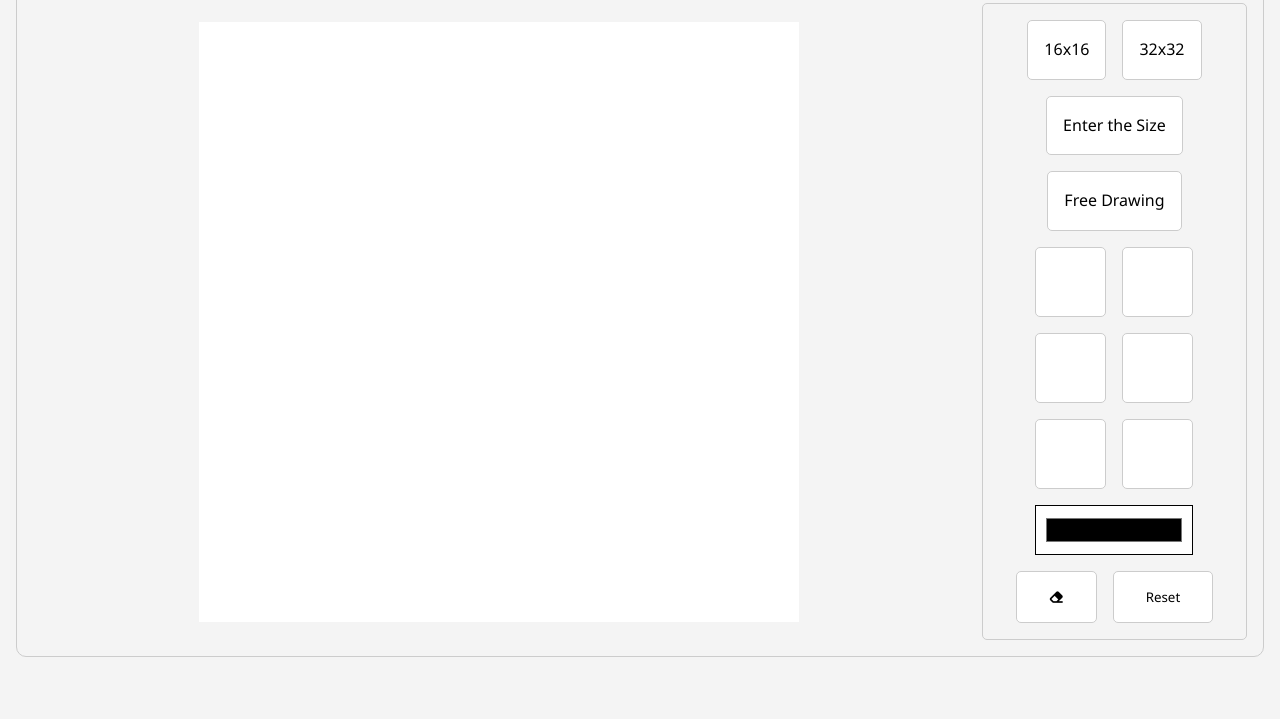
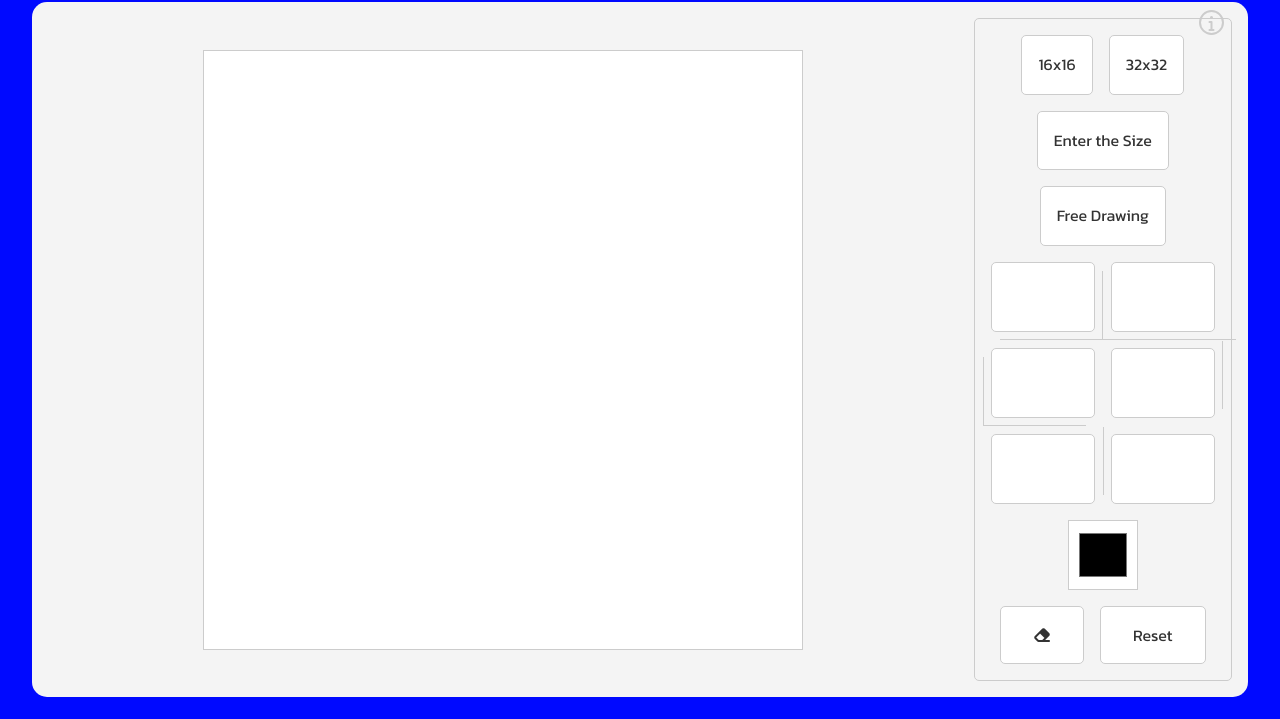
Before and after one commit to Delfiald/odin-etch-a-sketch, a plain HTML site: page index.html in a window 1280 px wide. Shown: the part 81-800 px from the top of the page. Drawn offline with Linux system fonts and the light colour scheme.

Commit message:
Fixing Some styling
-free draw drawer size now depends on width size
-adding info button (but not work for now)
-also tweak some styles (not sure is it good)

```diff
--- a/css/style.css
+++ b/css/style.css
@@ -1,3 +1,10 @@
+@import url('https://fonts.googleapis.com/css2?family=Kanit:ital,wght@0,100;0,200;0,300;0,400;0,500;0,600;0,700;0,800;0,900;1,100;1,200;1,300;1,400;1,500;1,600;1,700;1,800;1,900&display=swap');
+
+:root {
+  --primary-color: #0009ff;
+  --secondary-color: #fff;
+}
+
 * {
   margin: 0;
   padding: 0;
@@ -5,15 +12,18 @@
 }
 
 body {
-  font-family: 'Segoe UI', Tahoma, Geneva, Verdana, sans-serif;
+  font-family: 'Kanit', sans-serif;
   line-height: 1.6;
   overflow: hidden;
+  color: #fff;
 }
 
 .btn {
   font-family: inherit;
   font-weight: normal;
   cursor: pointer;
+  color: #333;
+  border: 1px solid #ccc;
 }
 
 .btn:hover {
@@ -21,15 +31,28 @@ body {
 }
 
 #container {
+  text-align: center;
+  padding: 1rem;
   width: 100vw;
   height: 100vh;
-  background: #f4f4f4;
+  background: var(--primary-color);
+}
+
+.hero {
+  display: flex;
+  align-items: center;
+  justify-content: center;
+}
+
+.hero .title {
+  flex: 1;
 }
 
 .main-container {
-  border: 1px solid #ccc;
+  position: relative;
+  background: #f4f4f4;
   margin: 1rem;
-  border-radius: 10px;
+  border-radius: 15px;
   padding: 1rem;
   display: flex;
   align-items: center;
@@ -37,7 +60,28 @@ body {
   gap: 1rem;
 }
 
+.info {
+  position: absolute;
+  margin: .5rem;
+  width: 25px;
+  height: 25px;
+  display: flex;
+  align-items: center;
+  justify-content: center;
+  border: 2px solid #ccc;
+  border-radius: 50%;
+  color: #ccc;
+  top: 0;
+  right: 1rem;
+}
+
+.info:hover {
+  color: #333;
+  border-color: #333;
+}
+
 .drawer-container {
+  padding: 1rem;
   flex: 1 1 75%;
   max-width: 1100px;
   height: 75vh;
@@ -55,6 +99,7 @@ body {
   align-items: center;
   justify-content: center;
   flex-wrap: wrap;
+  border: 1px solid #ccc;
 }
 
 #drawer > div {
@@ -73,6 +118,9 @@ body {
   align-items: center;
   justify-content: center;
   flex-wrap: wrap;
+}
+
+#options .option-wrapper {
   border: 1px solid #ccc;
   padding: 0 1rem;
   border-radius: 5px;
@@ -88,9 +136,8 @@ body {
 }
 
 #options .size > .btn {
-  border: 1px solid #ccc;
   padding: 1rem;
-  background: #fff;
+  background: var(--secondary-color);
   border-radius: 5px;
 }
 
@@ -103,17 +150,62 @@ body {
 }
 
 #options .colors > div {
-  flex: 1 1 50px;
+  position: relative;
+  flex: 1 1 70px;
   height: 70px;
-  border: 1px solid #ccc;
   border-radius: 5px;
   background: #fff;
+  padding: .5rem;
+}
+
+#options .colors > div::before {
+  content: '';
+  position: absolute;
+  width: 100%;
+  height: 100%;
+}
+
+#options .colors > div.left-top::before {
+  left: .5rem;
+  border-bottom: 1px solid #ccc;
+  border-right: 1px solid #ccc;
+}
+
+#options .colors > div.right-top::before {
+  right: .5rem;
+  border-bottom: 1px solid #ccc;
+  border-left: 1px solid #ccc;
+}
+
+#options .colors > div.left-bottom::before {
+  top: -.5rem;
+  left: .5rem;
+  border-right: 1px solid #ccc;
+}
+
+#options .colors > div.right-bottom::before {
+  top: -.5rem;
+  right: .5rem;
+  border-left: 1px solid #ccc;
+}
+
+#options .colors > div.center::before {
+  left: -10%;
+  padding: 0 1rem;
+  border-bottom: 1px solid #ccc;
+}
+
+#options .colors > div .background {
+  width: 100%;
+  height: 100%;
+  background: #fff;
+  border-radius: 5px;
 }
 
 #options .colors > input {
-  flex: 1 1 100%;
+  flex-basis: 70px;
+  height: 70px;
   padding: .5rem;
-  height: 50px;
   background-color: #fff;
 }
 
@@ -129,5 +221,7 @@ body {
   border: 1px solid #ccc;
   padding: 1rem 2rem;
   border-radius: 5px;
+  color: #333;
   background: #fff;
+  font-size: 1em;
 }
--- a/index.html
+++ b/index.html
@@ -9,16 +9,22 @@
 </head>
 <body>
   <div id="container">
-    <header>
+    <header class="hero">
+      <div class="title">
         <h1>Odin Etch & Sketch</h1>
+      </div>
     </header>
     <main>
       <div class="main-container">
+        <div class="info btn">
+          <i class="fas fa-info"></i>
+        </div>
         <div class="drawer-container">
           <div id="drawer">
           </div>
         </div>
         <aside id="options">
+          <div class="option-wrapper">
             <div class="size">
               <div id="x-16" class="btn">16x16</div>
               <div id="x-32" class="btn">32x32</div>
@@ -26,17 +32,30 @@
               <div id="free-drawing" class="btn">Free Drawing</div>
             </div>
             <div class="colors">
-            <div class="btn"></div>
-            <div class="btn"></div>
-            <div class="btn"></div>
-            <div class="btn"></div>
-            <div class="btn"></div>
-            <div class="btn"></div>
+              <div class="btn left-top">
+                <div class="background"></div>
+              </div>
+              <div class="btn center">
+                <div class="background"></div>
+              </div>
+              <div class="btn right-top">
+                <div class="background"></div>
+              </div>
+              <div class="btn left-bottom">
+                <div class="background"></div>
+              </div>
+              <div class="btn">
+                <div class="background"></div>
+              </div>
+              <div class="btn right-bottom">
+                <div class="background"></div>
+              </div>
               <input class="btn" type="color">
             </div>
             <div class="eraser">
               <button class="btn"><i class="fas fa-eraser"></i></button>
               <button class="btn">Reset</button>
+            </div>
           </div>
         </aside>
       </div>
--- a/js/script.js
+++ b/js/script.js
@@ -7,11 +7,14 @@ const freeDrawing = document.querySelector('#free-drawing');
 const boxes = [];
 
 const setDrawer = (drawerSize) => {
+  const containerHeight = drawer.clientHeight;
+
+  drawer.innerHTML = '';
   for(let x = 0; x < drawerSize; x++){
     for(let y = 0; y < drawerSize; y++){
       boxes[y] = document.createElement('div');
       boxes[y].style.flex = `1 1 ${100/drawerSize}%`;
-      boxes[y].style.width = `${75/drawerSize}vh`;
+      boxes[y].style.width = `${containerHeight/drawerSize}px`;
       drawer.append(boxes[y]);
     }
   }
@@ -20,32 +23,31 @@ const setDrawer = (drawerSize) => {
 setDrawer(16);
 
 size16.addEventListener('click', (e) => {
-  drawer.innerHTML = '';
   setDrawer(16);
 })
 
 size32.addEventListener('click', (e) => {
-  drawer.innerHTML = '';
   setDrawer(32);
 })
 
 sizeX.addEventListener('click', (e) => {
-  drawer.innerHTML = '';
   setDrawer(prompt('Set Size (Max 100)'));
 })
 
 freeDrawing.addEventListener('click', (e) => {
+  const containerWidth = drawer.parentElement.clientWidth;
+  const containerHeight = drawer.clientHeight;
   drawer.innerHTML = '';
-  const containerHeight = drawer.clientHeight;
-  const boxSize = 5;
+  const boxSize = 5.005;
 
-  const numberOfColumns = Math.floor(1100 / boxSize);
+  const numberOfColumns = Math.floor(containerWidth / boxSize);
   const numberOfRows = Math.floor(containerHeight / boxSize);
   const totalBoxes = numberOfColumns * numberOfRows;
-  console.log(totalBoxes);
 
-  for (let i = 0; i < totalBoxes; i++) {
-    const box = document.createElement('div');
-    drawer.appendChild(box);
+  for (let i = 0; i < numberOfColumns; i++) {
+    for (let j = 0; j < numberOfRows; j++) {
+      const box = document.createElement('div');
+      drawer.appendChild(box);
+    }
   }
 })
```
Lines whose indentation alone changed are shown as unchanged.
